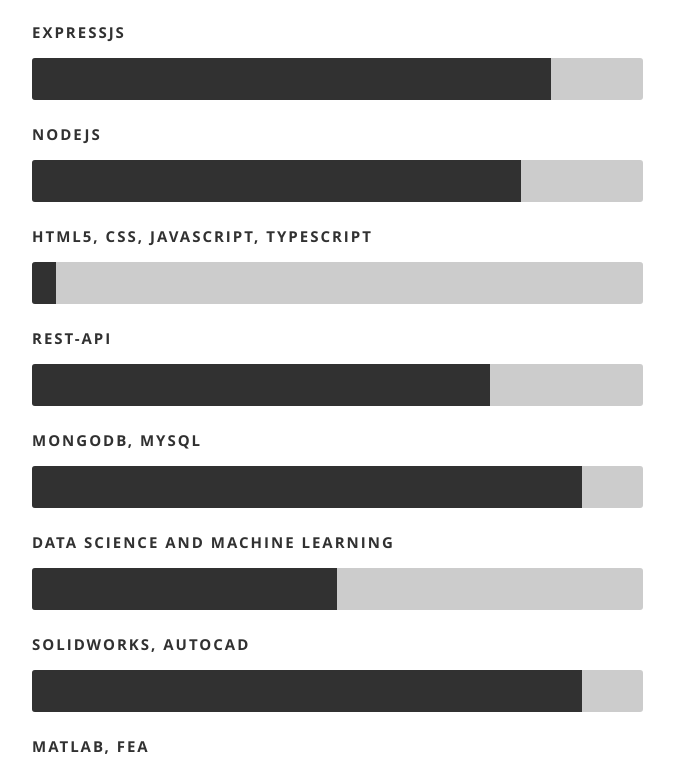
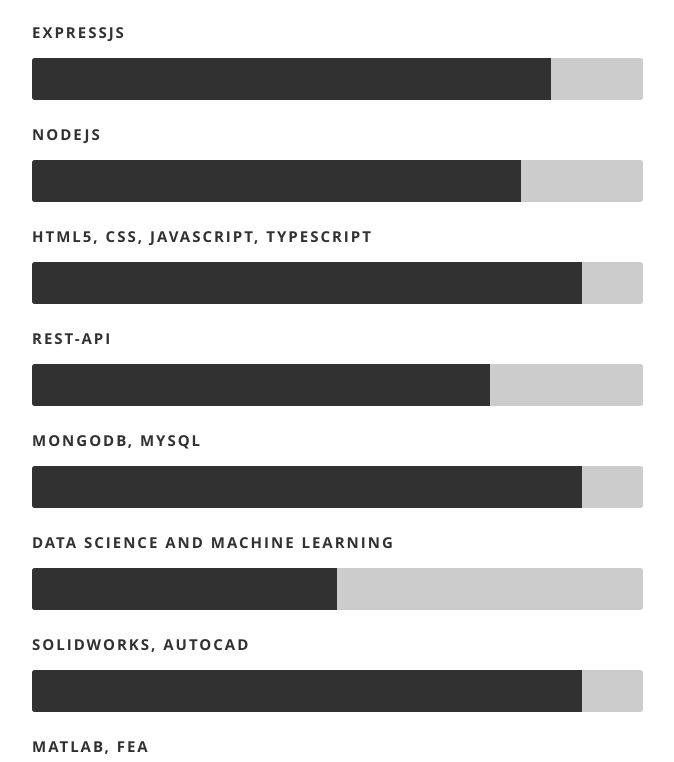
Before and after one commit to evixedor/eportfolio, a React (Create React App) app: page / in a window 1280 px wide. Shown: the part 3294-4056 px from the top of the page, without its empty margins (373-1047 px from the left). Built offline with nearby package versions, Linux system fonts and the light colour scheme.

Commit message:
Updating Eportfolio with Netlify redirects file

```diff
--- a/public/css/layout.css
+++ b/public/css/layout.css
@@ -358,6 +358,11 @@ ul#nav li.current a { color: #F06000; }
    width: 90%;
    -moz-animation: html5 2s ease;
    -webkit-animation: html5 2s ease;
+}
+.typescript {
+   width: 90%;
+   -moz-animation: typescript 2s ease;
+   -webkit-animation: typescript 2s ease;
 }
 .rest-api {
    width: 75%;
```
